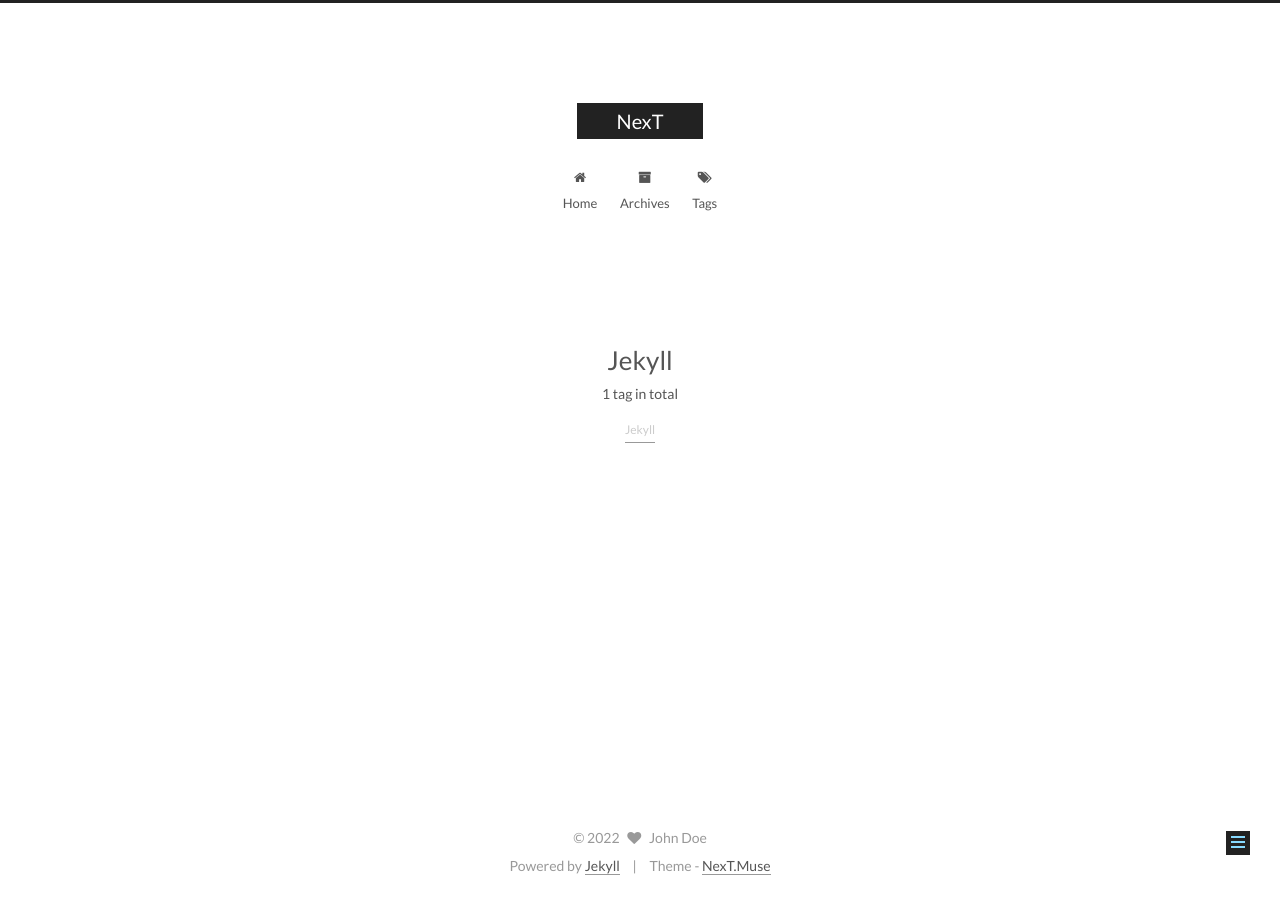
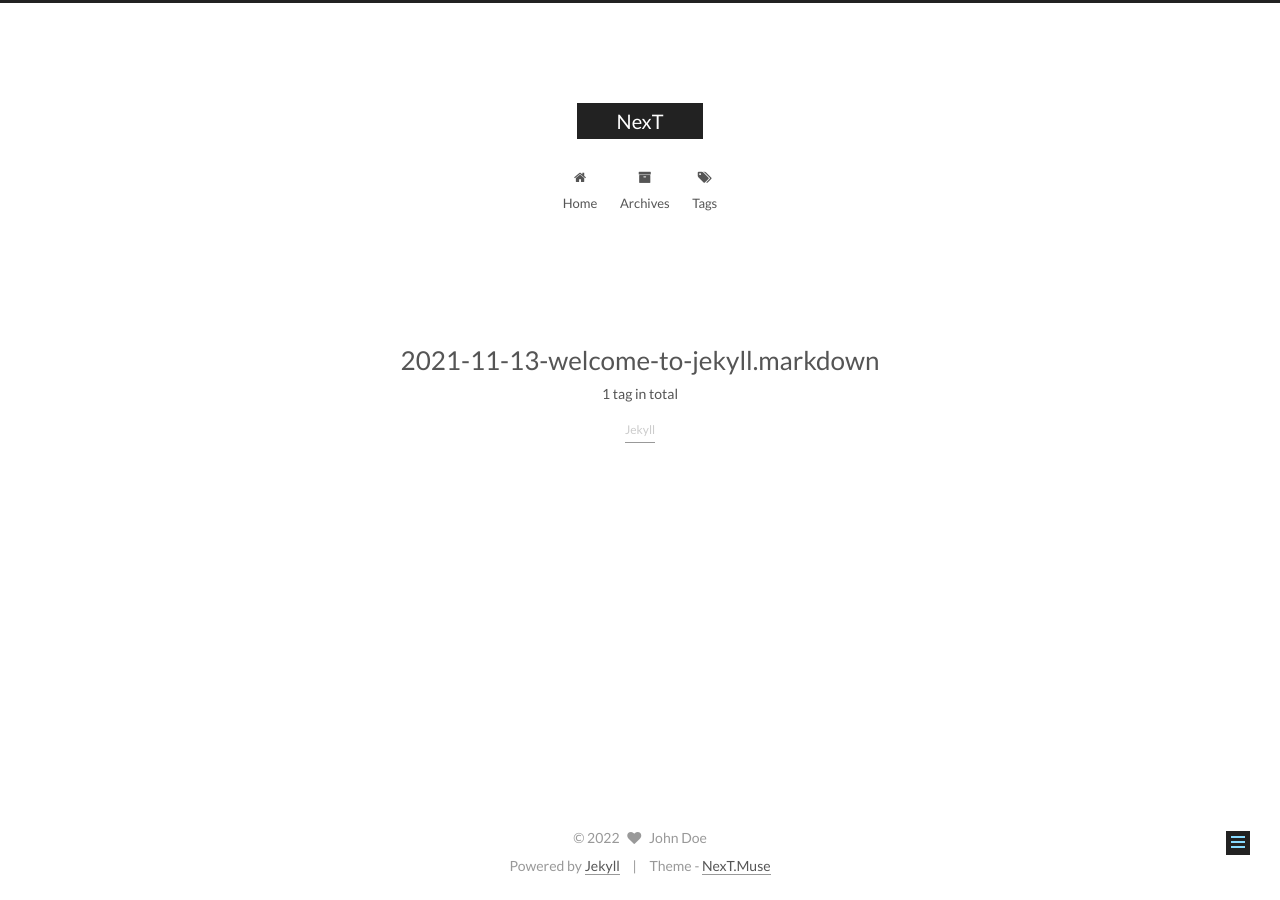
Before and after one commit to modiman/modiman.github.io, a Jekyll site: the page built from _posts/2021-11-13-welcome-to-jekyll.markdown, in a window 1280 px wide. Built offline with Jekyll 4.4.1, drawn with Linux system fonts in a browser that asks for light colours.

Commit message:
Update 2021-11-13-welcome-to-jekyll.markdown

```diff
--- a/_posts/2021-11-13-welcome-to-jekyll.markdown
+++ b/_posts/2021-11-13-welcome-to-jekyll.markdown
@@ -1,5 +1,5 @@
 ---
-title: Jekyll
+title: 2021-11-13-welcome-to-jekyll.markdown
 layout: page
 type: tags
 tag:
```
